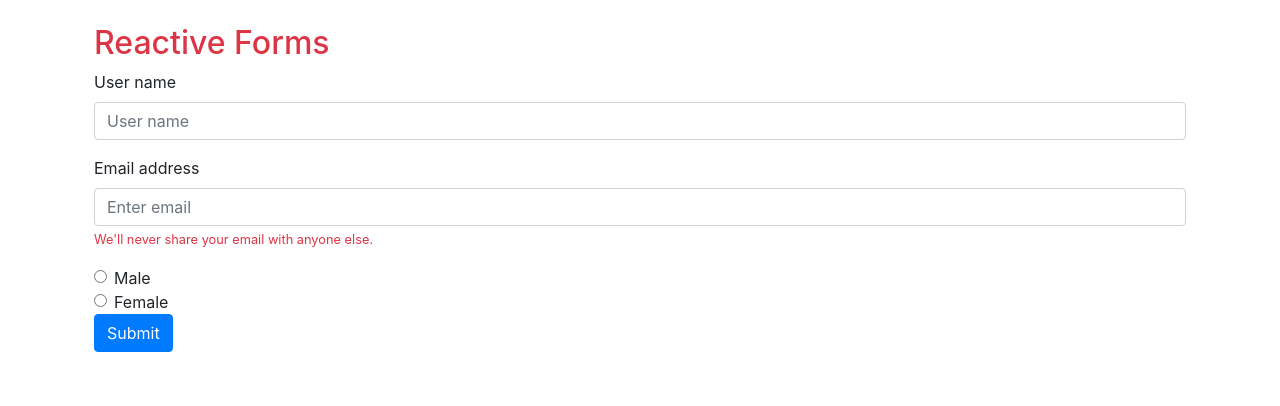
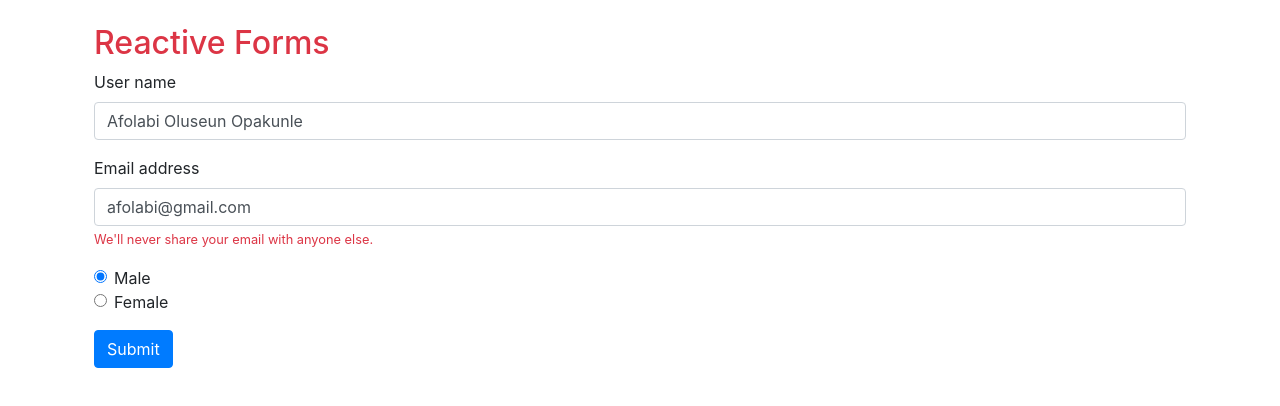
Before and after one commit to afolabiopakunle/angular-Reactive-Forms, an Angular app: page / in a window 1280 px wide. Shown: the top 406 px of the page. Built offline with nearby package versions, Linux system fonts and the light colour scheme.

Commit message:
default values mapped from typescript

```diff
--- a/src/app/app.component.html
+++ b/src/app/app.component.html
@@ -1,26 +1,26 @@
 <div class="container p-4">
   <h2 class="text-danger">Reactive Forms</h2>
 
-  <form>
+  <form [formGroup]="signUpForm">
     <div class="form-group">
       <label for="username">User name</label>
-      <input type="text" class="form-control" id="username" placeholder="User name">
+      <input type="text" formControlName="username" class="form-control" id="username" placeholder="User name">
     </div>
 
     <div class="form-group">
       <label for="exampleInputEmail1">Email address</label>
-      <input type="email" class="form-control" id="exampleInputEmail1" aria-describedby="emailHelp" placeholder="Enter email">
+      <input type="email" formControlName="email" class="form-control" id="exampleInputEmail1" aria-describedby="emailHelp" placeholder="Enter email">
       <small id="emailHelp" class="form-text text-danger">We'll never share your email with anyone else.</small>
     </div>
     <div class="form-check">
-      <input type="radio" name="gender" class="form-check-input" id="male">
+      <input formControlName="gender" value="male" type="radio" name="gender" class="form-check-input" id="male">
       <label class="form-check-label" for="male">Male</label>
     </div>
 
     <div class="form-check">
-      <input type="radio" name="gender" class="form-check-input" id="female">
+      <input formControlName="gender" value="female" type="radio" name="gender" class="form-check-input" id="female">
       <label class="form-check-label" for="female">Female</label>
     </div>
-    <button type="submit" class="btn btn-primary">Submit</button>
+    <button type="submit" class="btn btn-primary mt-3">Submit</button>
   </form>
 </div>
--- a/src/app/app.component.ts
+++ b/src/app/app.component.ts
@@ -1,18 +1,20 @@
 import { Component, OnInit } from '@angular/core';
-import { FormGroup } from '@angular/forms';
+import { FormGroup, FormControl } from '@angular/forms';
 
 @Component({
   selector: 'my-app',
   templateUrl: './app.component.html',
   styleUrls: [ './app.component.css' ]
 })
-export class AppComponent implements OnInit  {
+export class AppComponent implements OnInit {
 
   signUpForm: FormGroup;
 
   ngOnInit() {
     this.signUpForm = new FormGroup({
-
+      username: new FormControl('Afolabi Oluseun Opakunle'),
+      email: new FormControl('afolabi@gmail.com'),
+      gender: new FormControl('male')
     })
   }
 }
```
